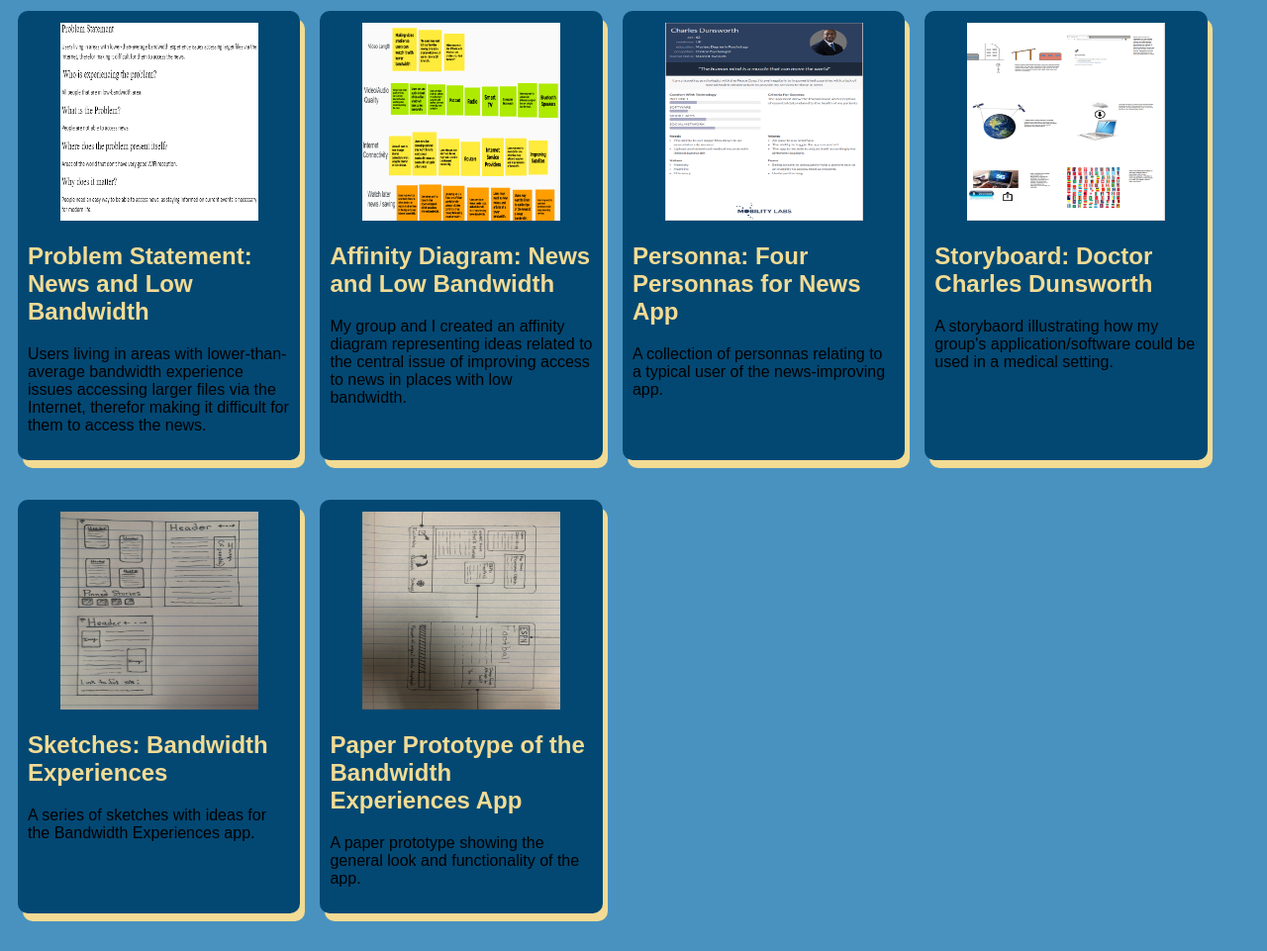
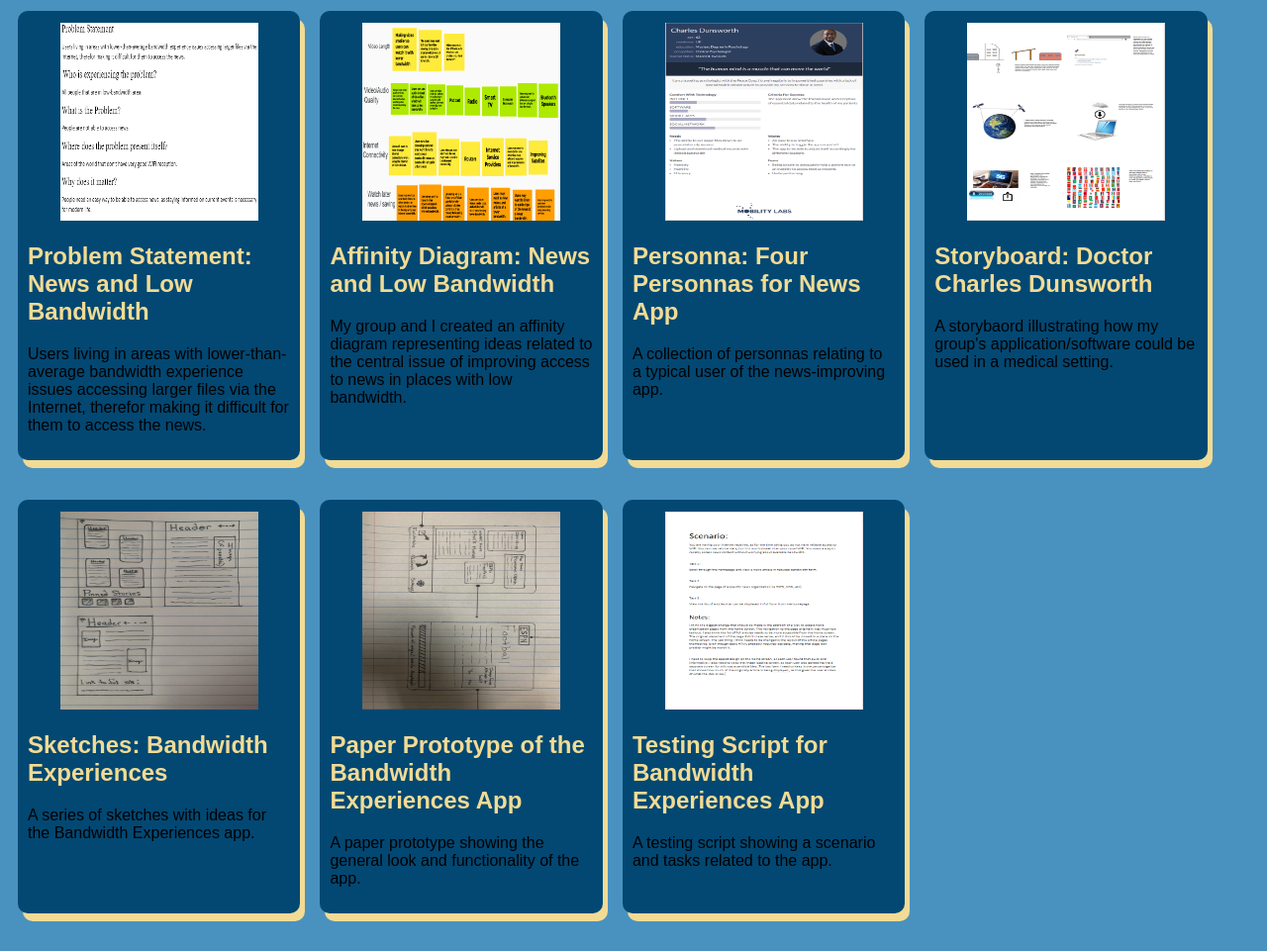
Before and after one commit to kjmurphy1030/kjmurphy1030.github.io, a plain HTML site: page index.html in a window 1280 px wide. Shown: the part 79-1040 px from the top of the page at 99% size. Drawn offline with Linux system fonts and the light colour scheme.

Commit message:
Add files via upload

```diff
--- a/index.html
+++ b/index.html
@@ -96,6 +96,20 @@
 
                 </section>
             </section>
+
+             <!-- Testing Script Assignment -->
+             <section class = "assignment">
+
+                <a href = "files/testingScript.pdf"><img src = "images/testingScript.PNG"></a>
+
+                <section class = "assignmentDetails">
+                    <a href = "files/testingScript.pdf"><h2>Testing Script for Bandwidth Experiences App</h2></a>
+                    <p>
+                        A testing script showing a scenario and tasks related to the app.
+                    </p>
+
+                </section>
+            </section>
         </div>
     </body>
 </html>
```
